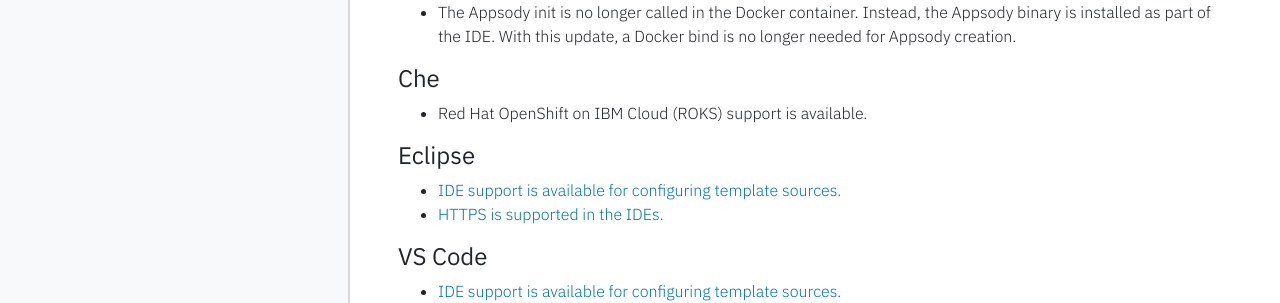
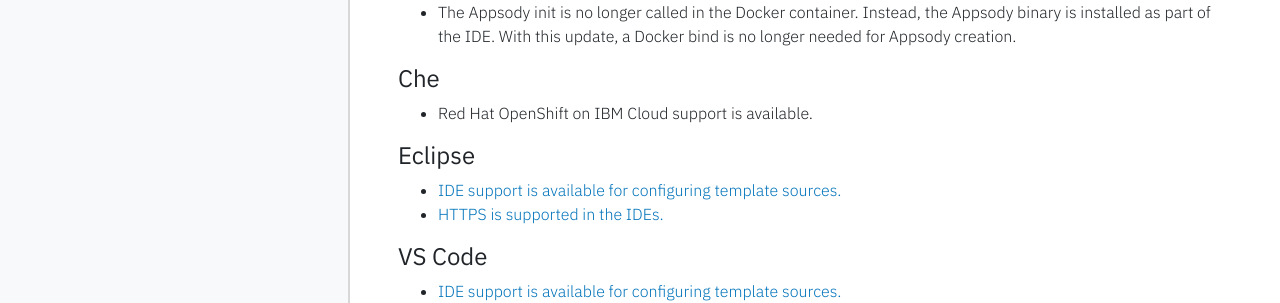
Before and after one commit to eclipse-archived/codewind-docs, a Jekyll site: the page built from docs/_news/news04.md, in a window 1280 px wide and 900 px high. Shown: the part 382-685 px from the top of the window. Built offline with Jekyll 4.4.1, drawn with Linux system fonts in a browser that asks for light colours; nearby versions of some CDN libraries.

Commit message:
Removing acronym in news
Signed-off-by: Sarah Ishida <sishida@us.ibm.com>

```diff
--- a/docs/_news/news04.md
+++ b/docs/_news/news04.md
@@ -16,7 +16,7 @@ Friday 20 September 2019
 - The Appsody init is no longer called in the Docker container. Instead, the Appsody binary is installed as part of the IDE. With this update, a Docker bind is no longer needed for Appsody creation.
 
 #### Che
-- Red Hat OpenShift on IBM Cloud (ROKS) support is available.
+- Red Hat OpenShift on IBM Cloud support is available.
 
 #### Eclipse
 - [IDE support is available for configuring template sources.](https://github.com/eclipse/codewind/issues/32)
```
